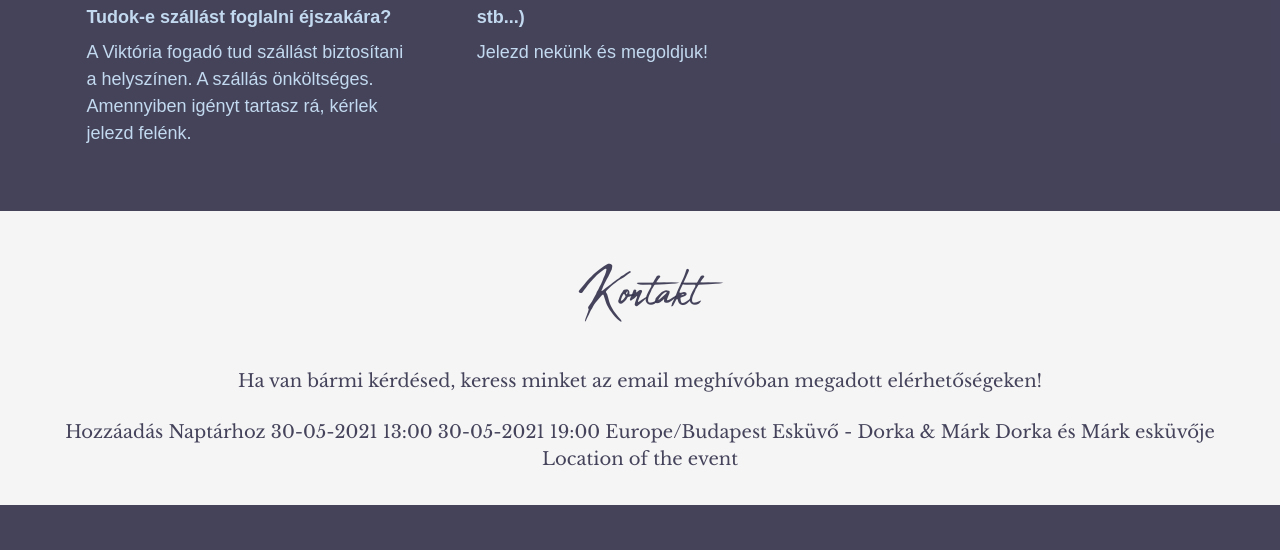
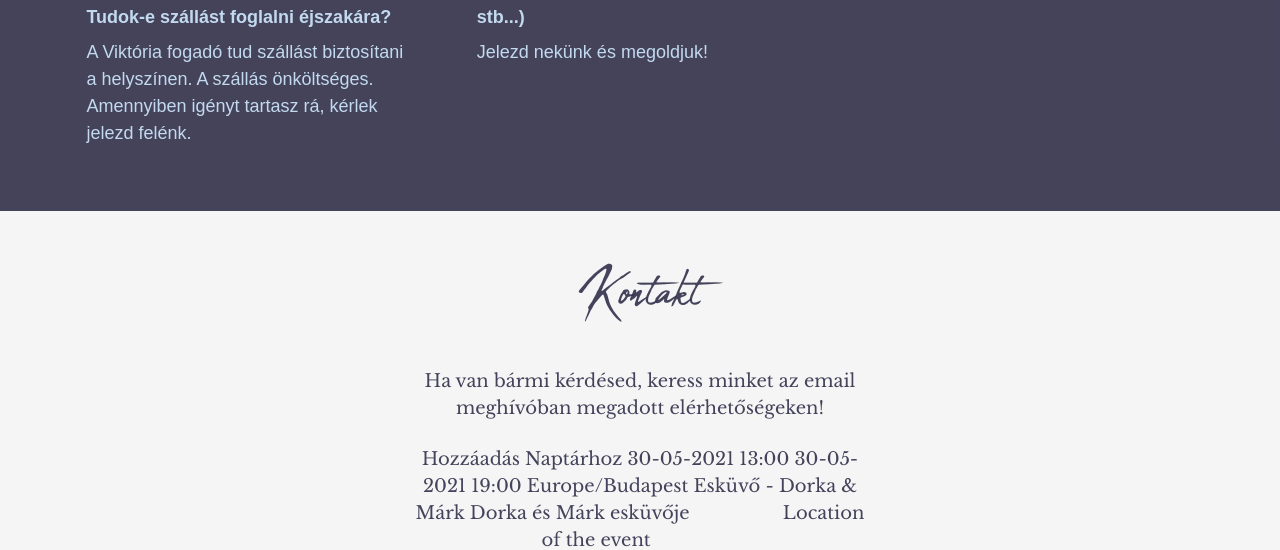
Before and after one commit to kovacsmarkakos/my-wedding, a plain HTML site: page index.html in a window 1280 px wide. Shown: the part 2906-3456 px from the top of the page. Drawn offline with nearby package versions, Linux system fonts and the light colour scheme; a web font is replaced by a local one.

Commit message:
narrower text box at contact

```diff
--- a/main.css
+++ b/main.css
@@ -578,6 +578,12 @@ ARROW DOWN
   color: var(--dark-text);
 }
 
+@media (min-width: 768px) {
+  .contact {
+    width: 500px;
+  }
+}
+
 /* =============================
 
         FOOTER STYLES
```
